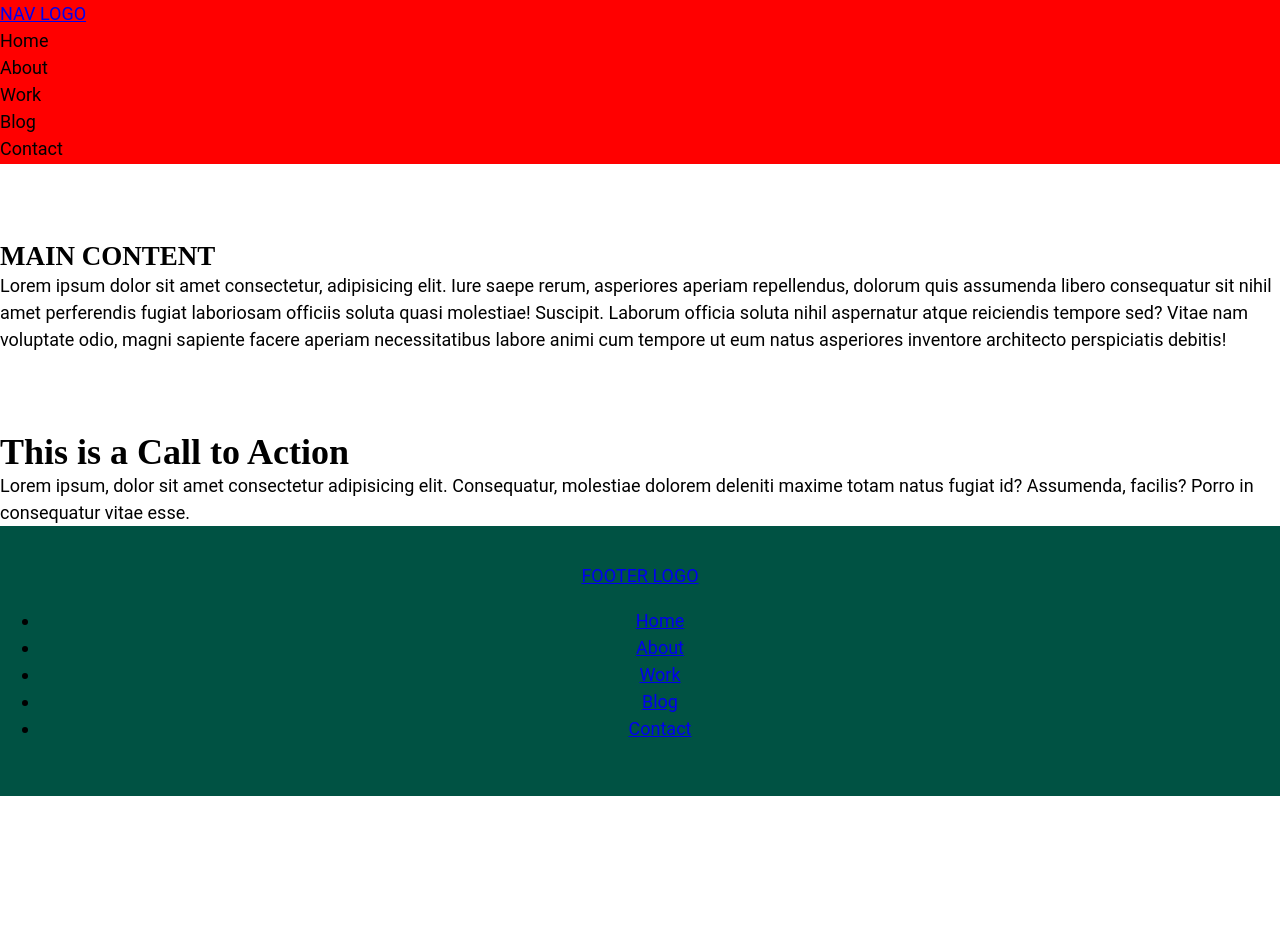
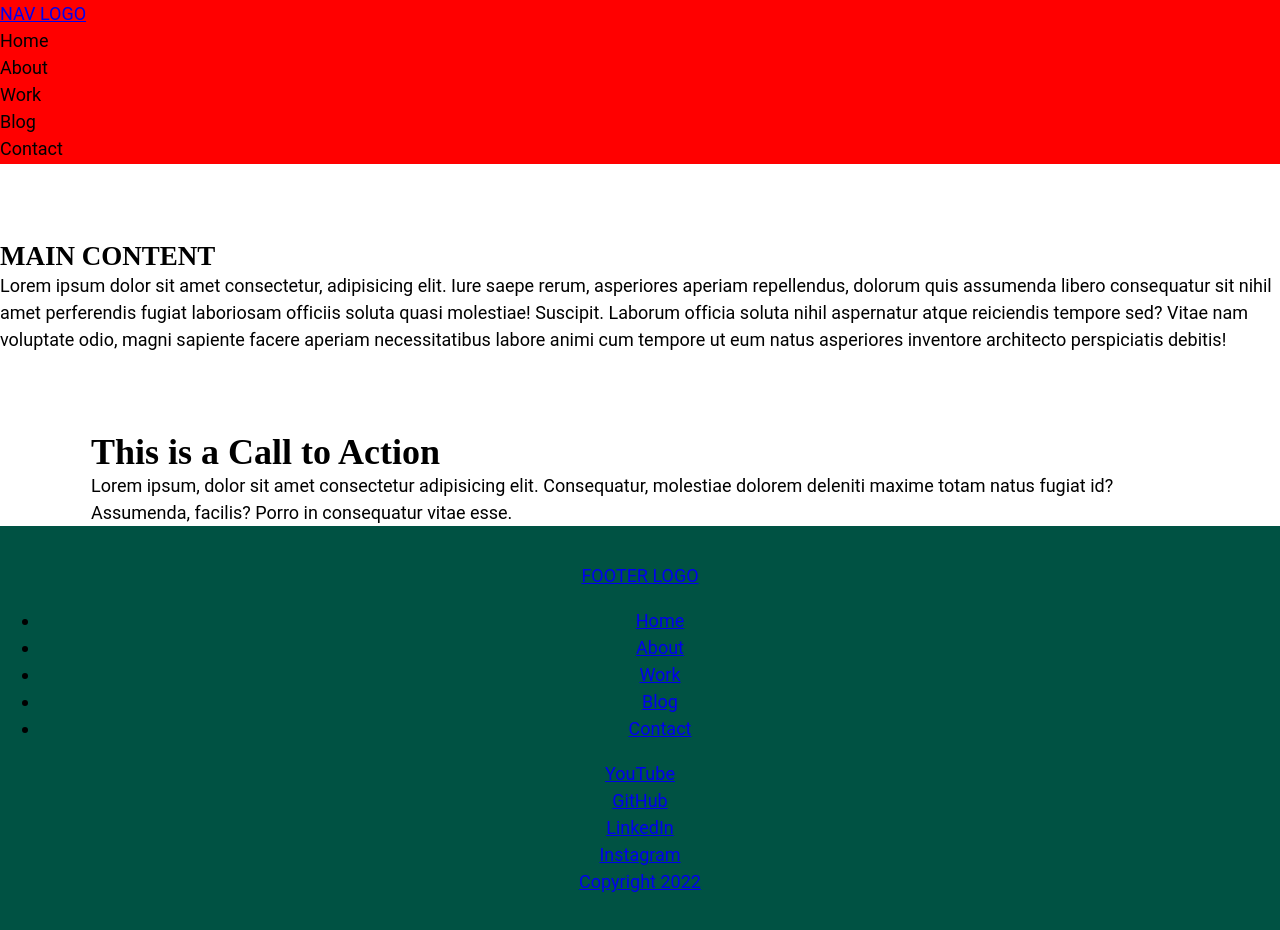
Before and after one commit to NolanDonahue/testing-grounds, an Eleventy site: page src/index.html in a window 1280 px wide. Before the commit the page ends 800 px from the top, so only its background shows below. Built offline with nearby package versions, Linux system fonts and the light colour scheme; Eleventy itself is replaced by a stand-in of ours; files that its build step writes are made by us from their sources.

Commit message:
added content to partials

```diff
--- a/src/_data/primaryFooter.json
+++ b/src/_data/primaryFooter.json
@@ -20,5 +20,23 @@
       "text": "Contact",
       "url": "/contact/"
     }
+  ],
+  "social": [
+    {
+      "text": "YouTube",
+      "url": "/"
+    },
+    {
+      "text": "GitHub",
+      "url": "/github/"
+    },
+    {
+      "text": "LinkedIn",
+      "url": "/linkedin/"
+    },
+    {
+      "text": "Instagram",
+      "url": "/instagram/"
+    }
   ]
 }
--- a/src/_includes/partials/primary-cta.html
+++ b/src/_includes/partials/primary-cta.html
@@ -1,4 +1,4 @@
-<div class="contain flex">
+<div class="container flex">
   <h1 class="cta-header"> This is a Call to Action </h1>
   <p class="cta-text">
     Lorem ipsum, dolor sit amet consectetur adipisicing elit. Consequatur,
--- a/src/_includes/partials/primary-footer.html
+++ b/src/_includes/partials/primary-footer.html
@@ -9,4 +9,14 @@
       {% endfor %}
     </ul>
   </div>
+  <div class="even-columns">
+    <ul role="list" class="footer-social">
+      {% for item in primaryFooter.social %}
+      <li
+        ><a href="{{ item.url }}" class="social-link"> {{ item.text }} </a></li
+      >
+      {% endfor %}
+    </ul>
+    <a href="#" class="footer-copyright">Copyright 2022</a>
+  </div>
 </footer>
```
